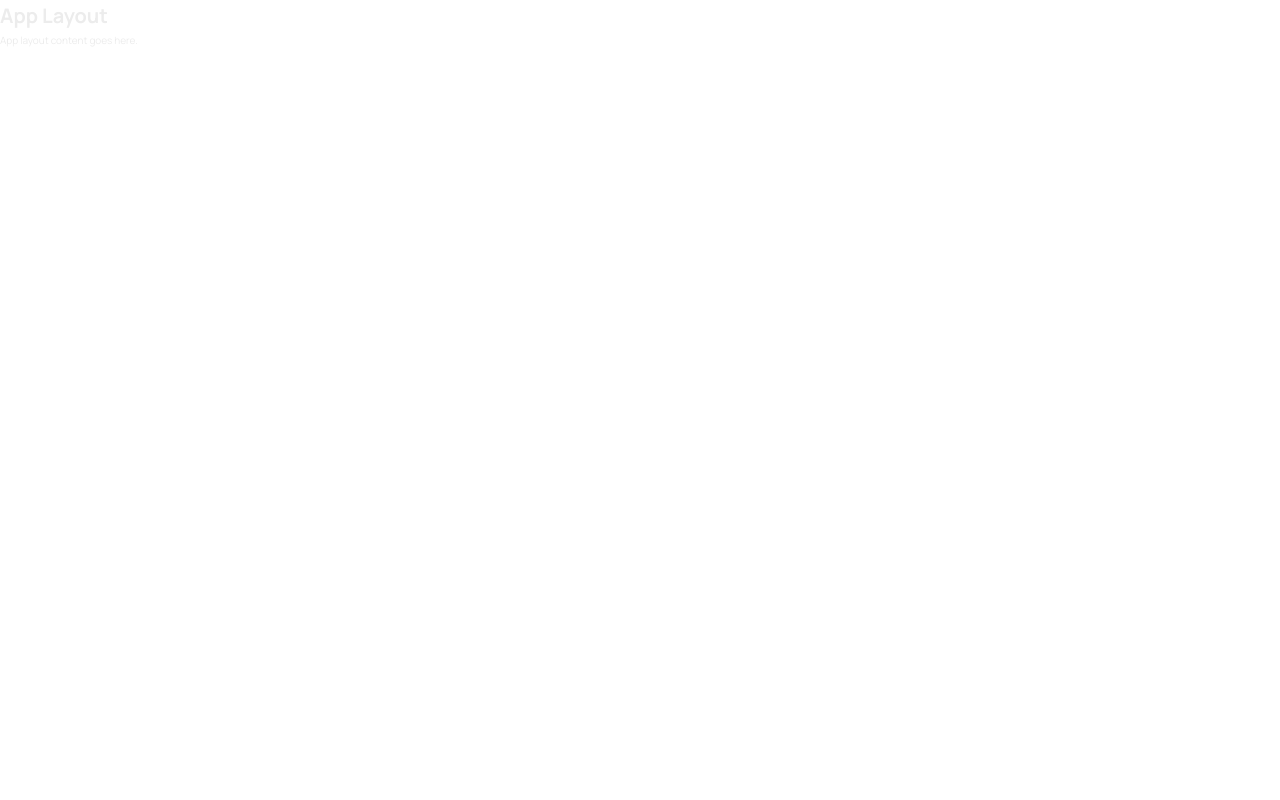
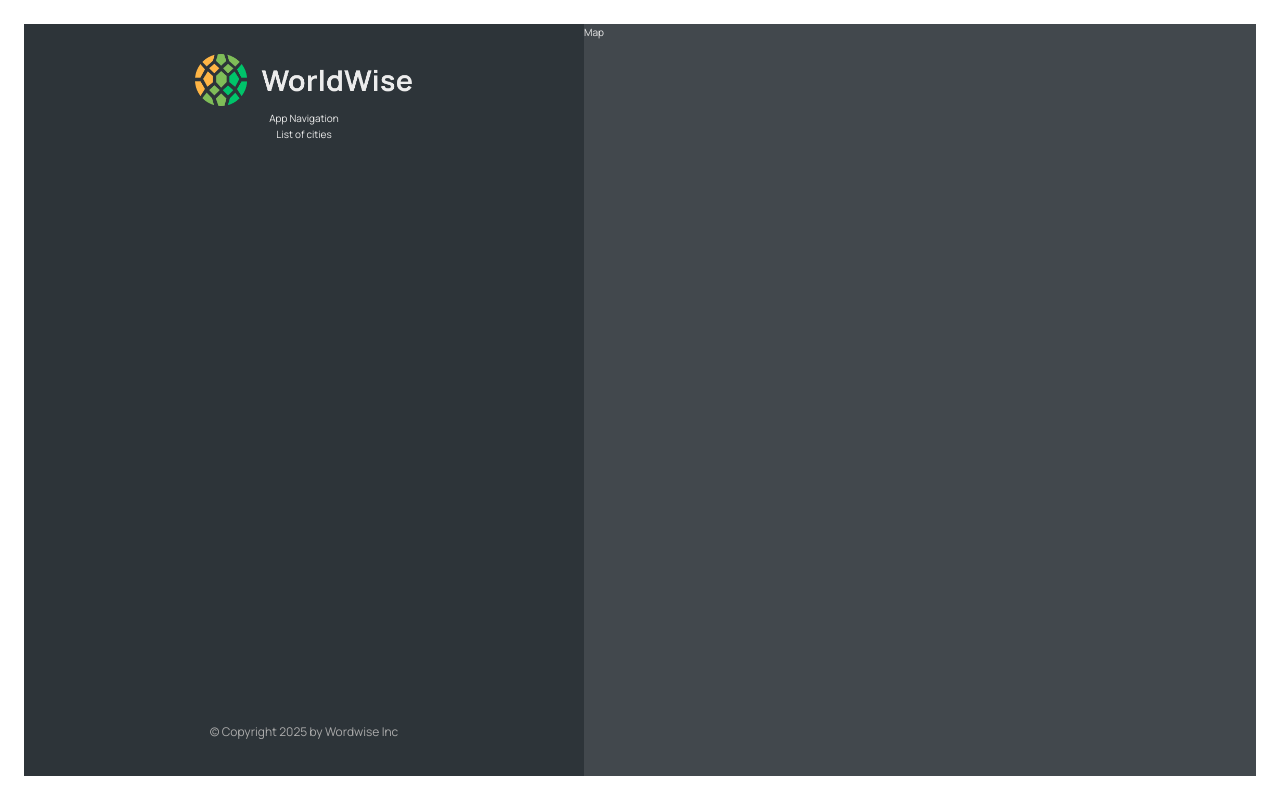
Before and after one commit to AsgarovAsgar/react-worldwise, a React (Vite) app: page /app in a window 1280 px wide. Built offline with nearby package versions, Linux system fonts and the light colour scheme.

Commit message:
build app layout

```diff
--- /dev/null
+++ b/src/components/Map.jsx
@@ -0,0 +1,5 @@
+import styles from './Map.module.css'
+
+export default function Map() {
+  return <div className={styles.mapContainer}>Map</div>
+}
--- /dev/null
+++ b/src/components/Sidebar.jsx
@@ -0,0 +1,20 @@
+import styles from './Sidebar.module.css'
+import Logo from './Logo'
+import AppNav from './AppNav'
+
+export default function Sidebar() {
+  return (
+    <div className={styles.sidebar}>
+      <Logo />
+      <AppNav />
+
+      <p>List of cities</p>
+
+      <footer className={styles.footer}>
+        <p className={styles.copyright}>
+          &copy; Copyright {new Date().getFullYear()} by Wordwise Inc
+        </p>
+      </footer>
+    </div>
+  )
+}
--- a/src/pages/AppLayout.jsx
+++ b/src/pages/AppLayout.jsx
@@ -1,8 +1,12 @@
+import Map from '../components/Map'
+import Sidebar from '../components/Sidebar'
+import styles from './AppLayout.module.css'
+
 export default function AppLayout() {
   return (
-    <div>
-      <h1>App Layout</h1>
-      <p>App layout content goes here.</p>
+    <div className={styles.app}>
+      <Sidebar />
+      <Map />
     </div>
   )
 }
```
